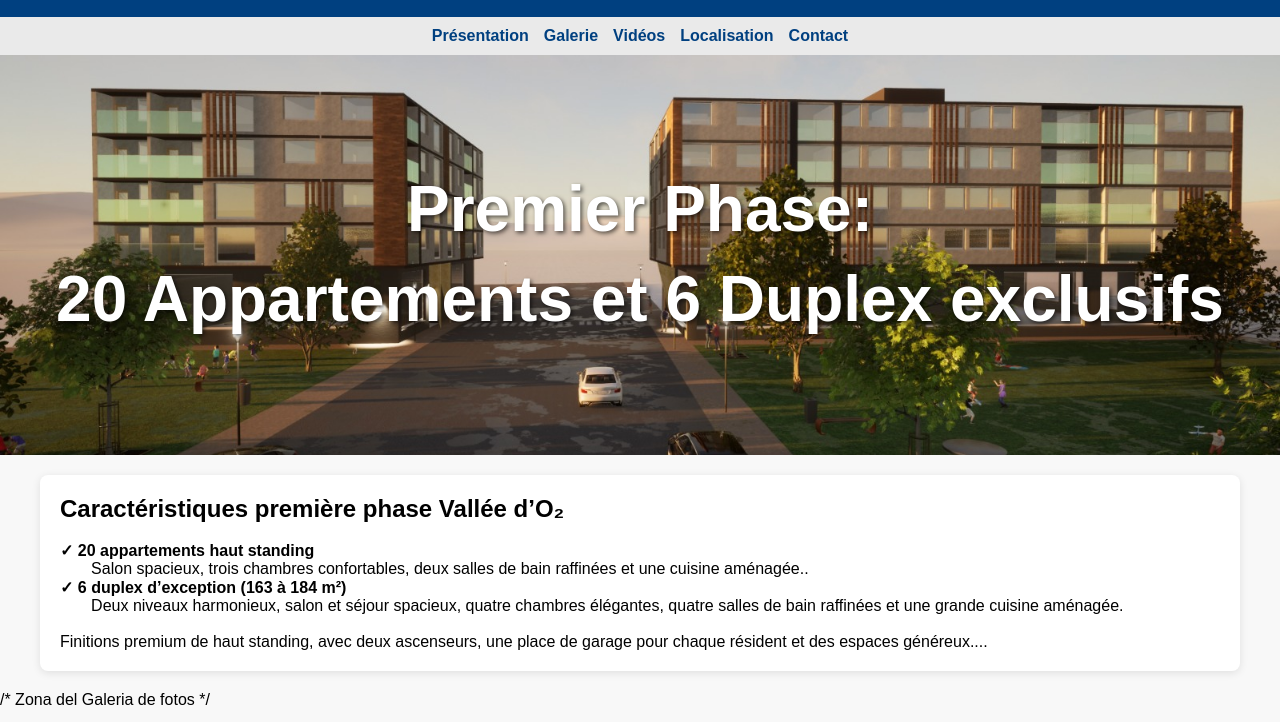
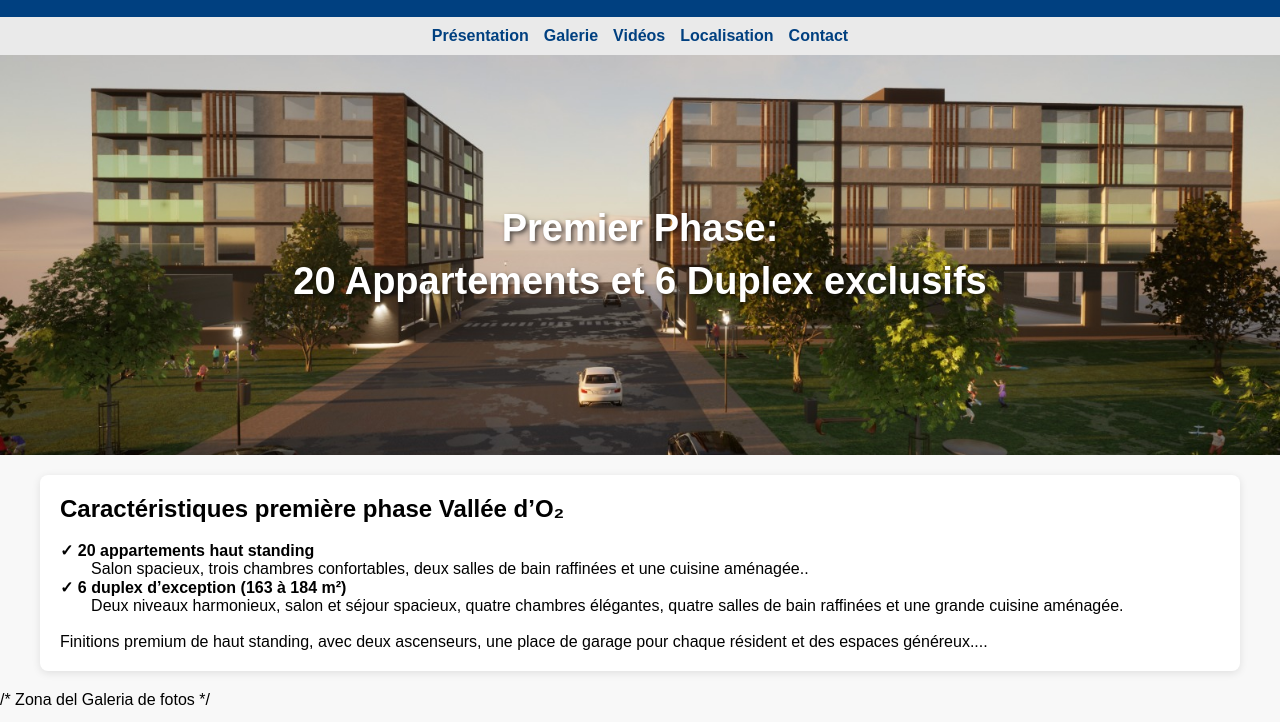
Before and after one commit to AmicaleNoure/valleeo2, a plain HTML site: page index.html in a window 1280 px wide. Shown: the part 78-800 px from the top of the page. Drawn offline with Linux system fonts and the light colour scheme.

Commit message:
nueva version

```diff
--- a/index.html
+++ b/index.html
@@ -22,7 +22,7 @@
     </nav>
 
 <section class="hero">
-    <h2>
+    <h2 style="font-size: 38px; line-height: 1.4;">
         Premier Phase: <br>
         20 Appartements et 6 Duplex exclusifs
     </h2>
```
